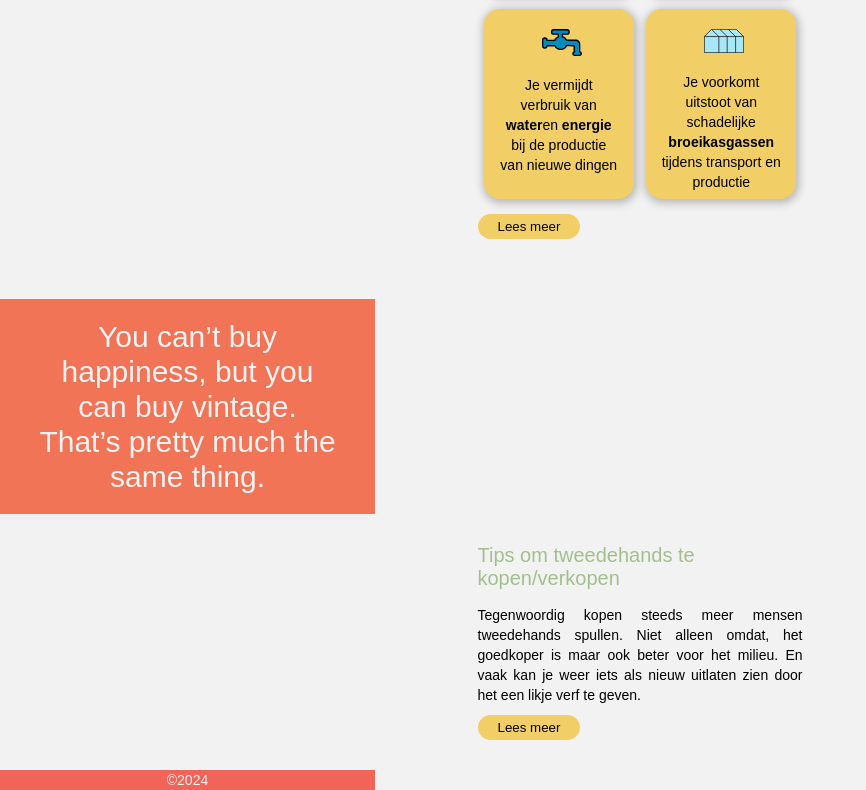
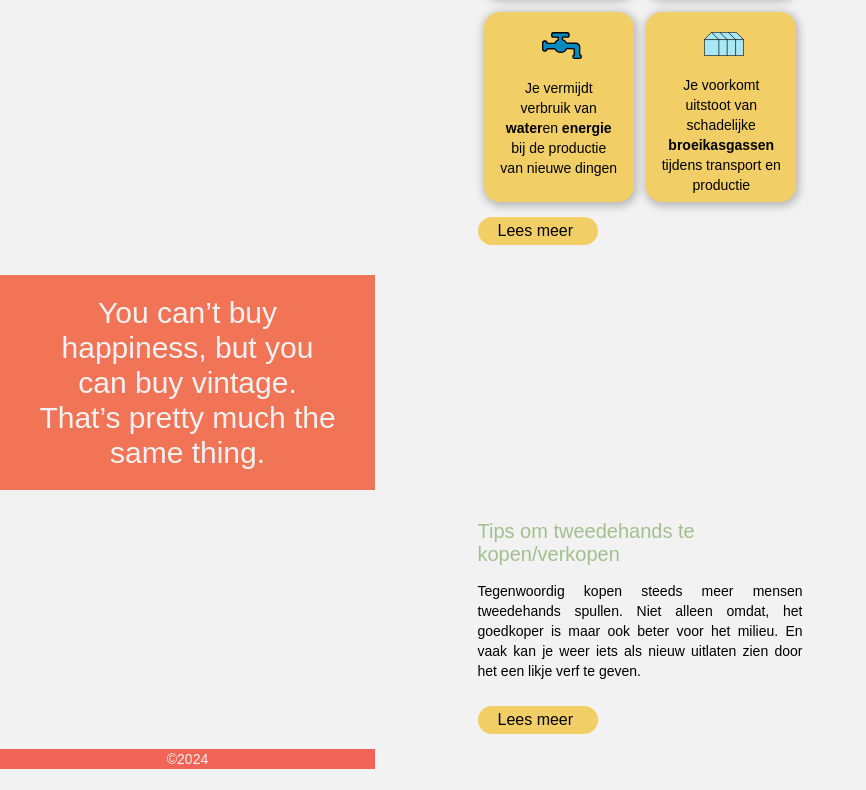
Before and after one commit to JilkeKoster/project-2, a plain HTML site: page index.html in a window 1280 px wide. Shown: the part 1097-1887 px from the top of the page, without its empty margins (0-866 px from the left). After the commit the page ends 1866 px from the top, so only its background shows below. Drawn offline with Linux system fonts and the light colour scheme; a web font is replaced by a local one.

Commit message:
Versie 3

```diff
--- a/css/style.css
+++ b/css/style.css
@@ -154,6 +154,13 @@ p {
     text-align: justify;
 }
 
+a {
+    font-family: "soleil", sans-serif;
+    font-weight: 400;
+    font-style: normal;
+    color: #000;
+}
+
 article h1 {
     padding-top: 30px;
 }
@@ -209,16 +216,20 @@ article p {
     margin-bottom: -20px;
 }
 
-.home button {
+.button {
     background-color: #F2CF66;
     border: none;
     padding: 5px 20px;
     border-radius: 100px;
-    margin-bottom: 30px;
+    margin-top: 15px;
+    display: block;
+    width: 120px;
+    margin-bottom: 15px
 }
 
-.home button a{
+.button a {
     color: #000;
+    margin-bottom: 30px;
 }
 
 .banner {
@@ -236,10 +247,6 @@ article p {
     line-height: 35px;
     font-size: 30px;
     width: 300px;
-}
-
-.knop {
-    margin-top: 15px;
 }
 
 .blok-3 {
--- a/index.html
+++ b/index.html
@@ -49,7 +49,7 @@
                     wist dat je ze had. En als je was vergeten dat je ze niet meer had, heb je zo vaak ook niet meer nodig.
                 </p>
 
-                <button><a href="tweedeleven.html">Lees meer</a></button>
+                <a class="button" href="waarom.html">Lees meer</a>
             </article>
 
             <article class="home">
@@ -103,7 +103,7 @@
                     </div>
                 </div>
 
-                <button class="knop"><a href="waarom.html">Lees meer</a></button>
+               <a class="button knop" href="waarom.html">Lees meer</a>
             </article>
 
             <div class="banner">
@@ -119,7 +119,7 @@
                     voor het milieu. En vaak kan je weer iets als nieuw uitlaten zien door het een likje verf te geven.
                 </p>
 
-                <button><a href="tips.html">Lees meer</a></button>
+                <a class="button" href="waarom.html">Lees meer</a>
             </article>
 
 
```
